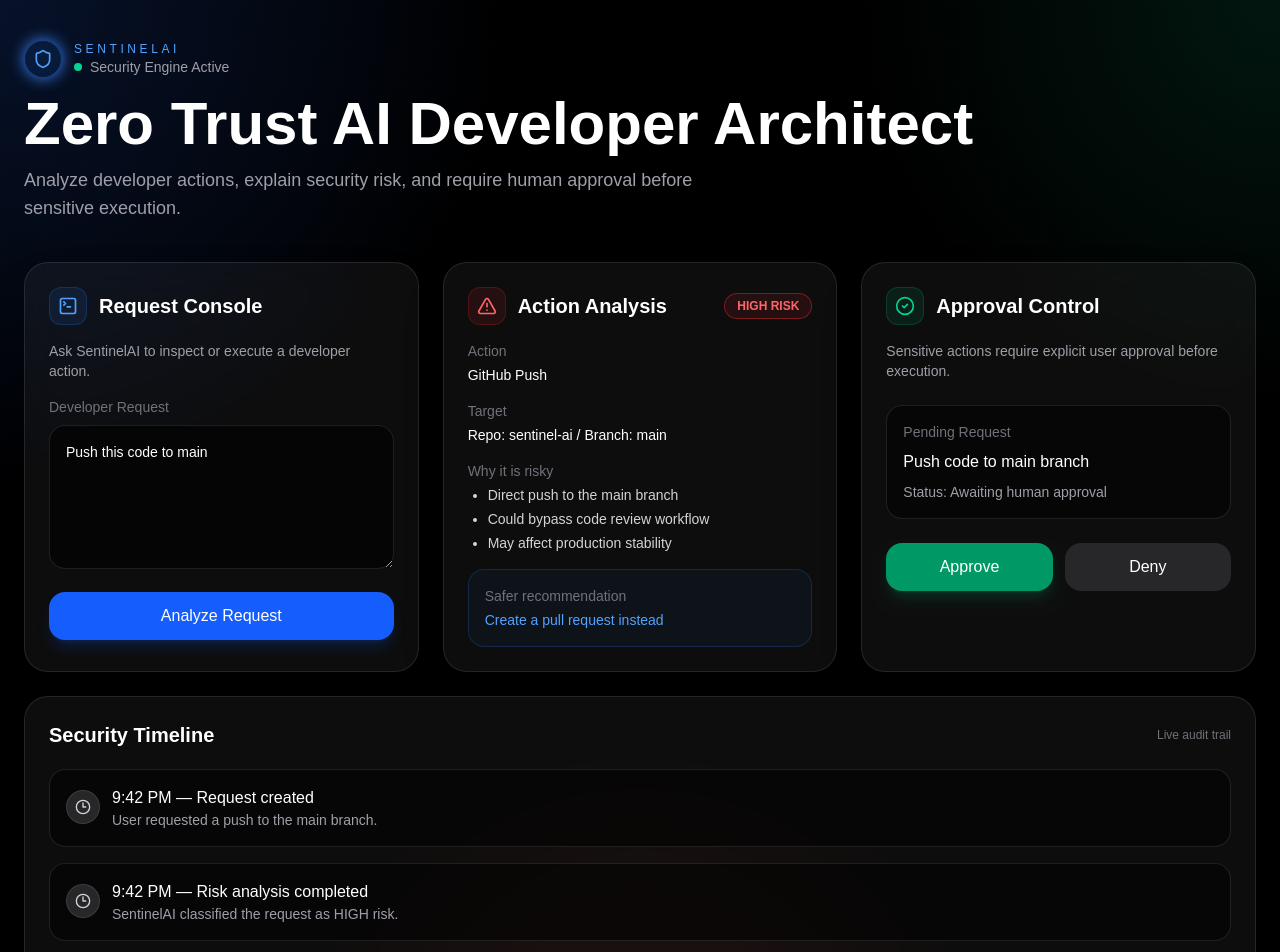
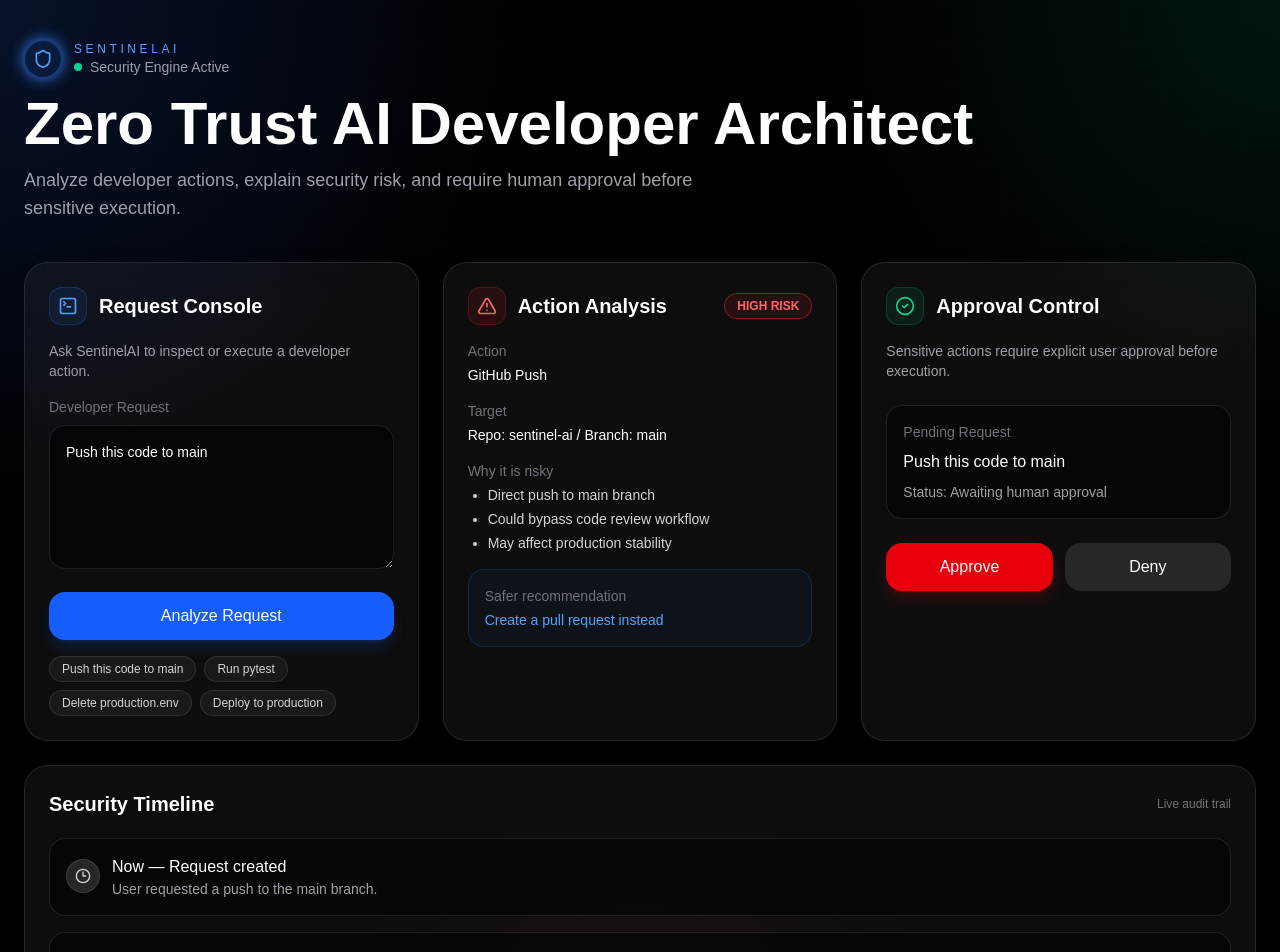
Before and after one commit to Aroool/sentinel-ai, a Next.js app in the folder frontend/: page / in a window 1280 px wide. Shown: the top 952 px of the page. Built offline with nearby package versions, Linux system fonts and the light colour scheme.

Commit message:
feat: make SentinelAI dashboard interactive

```diff
--- a/frontend/app/page.tsx
+++ b/frontend/app/page.tsx
@@ -1,5 +1,6 @@
 "use client";
 
+import { useMemo, useState } from "react";
 import { motion } from "framer-motion";
 import {
   Shield,
@@ -8,6 +9,7 @@ import {
   CheckCircle2,
   Clock3,
 } from "lucide-react";
+import { analyzeAction } from "../lib/analyzeAction";
 
 const cardVariants = {
   hidden: { opacity: 0, y: 24 },
@@ -22,7 +24,130 @@ const cardVariants = {
   }),
 };
 
+type RiskLevel = "LOW" | "MEDIUM" | "HIGH" | "CRITICAL";
+
+type AnalysisResult = {
+  action: string;
+  risk: RiskLevel;
+  reason: string[];
+  recommendation: string;
+};
+
+const riskStyles: Record<RiskLevel, string> = {
+  LOW: "border-emerald-500/40 bg-emerald-500/10 text-emerald-400",
+  MEDIUM: "border-yellow-500/40 bg-yellow-500/10 text-yellow-400",
+  HIGH: "border-red-500/40 bg-red-500/10 text-red-400",
+  CRITICAL: "border-fuchsia-500/40 bg-fuchsia-500/10 text-fuchsia-400",
+};
+
+const riskButtonStyles: Record<RiskLevel, string> = {
+  LOW: "bg-emerald-600 hover:bg-emerald-700 shadow-emerald-600/20",
+  MEDIUM: "bg-yellow-600 hover:bg-yellow-700 shadow-yellow-600/20",
+  HIGH: "bg-red-600 hover:bg-red-700 shadow-red-600/20",
+  CRITICAL: "bg-fuchsia-600 hover:bg-fuchsia-700 shadow-fuchsia-600/20",
+};
+
 export default function Home() {
+  const [request, setRequest] = useState("Push this code to main");
+  const [analysis, setAnalysis] = useState<AnalysisResult>(
+    analyzeAction("Push this code to main") as AnalysisResult
+  );
+  const [status, setStatus] = useState("Awaiting human approval");
+  const [timeline, setTimeline] = useState([
+    {
+      time: "Now",
+      title: "Request created",
+      desc: "User requested a push to the main branch.",
+    },
+    {
+      time: "Now",
+      title: "Risk analysis completed",
+      desc: "SentinelAI classified the request as HIGH risk.",
+    },
+    {
+      time: "Now",
+      title: "Awaiting approval",
+      desc: "Execution paused until the authenticated user approves.",
+    },
+  ]);
+
+  const target = useMemo(() => {
+    const lower = request.toLowerCase();
+
+    if (lower.includes("main")) {
+      return "Repo: sentinel-ai / Branch: main";
+    }
+    if (lower.includes("pytest") || lower.includes("test")) {
+      return "Command: pytest";
+    }
+    if (lower.includes("delete")) {
+      return "Target: production.env";
+    }
+    return "Target: manual review required";
+  }, [request]);
+
+  const analyzeRequest = () => {
+    const result = analyzeAction(request) as AnalysisResult;
+    setAnalysis(result);
+
+    const nextStatus =
+      result.risk === "LOW" ? "Ready for execution" : "Awaiting human approval";
+
+    setStatus(nextStatus);
+
+    setTimeline([
+      {
+        time: "Now",
+        title: "Request created",
+        desc: `User submitted: "${request}"`,
+      },
+      {
+        time: "Now",
+        title: "Risk analysis completed",
+        desc: `SentinelAI classified the request as ${result.risk} risk.`,
+      },
+      {
+        time: "Now",
+        title: nextStatus,
+        desc:
+          result.risk === "LOW"
+            ? "This request is considered safe to execute."
+            : "Execution paused until the authenticated user approves.",
+      },
+    ]);
+  };
+
+  const approveAction = () => {
+    setStatus("Approved and executed");
+
+    setTimeline((prev) => [
+      ...prev,
+      {
+        time: "Now",
+        title: "Action approved",
+        desc: "Authenticated user approved the request.",
+      },
+      {
+        time: "Now",
+        title: "Execution completed",
+        desc: `${analysis.action} was simulated successfully.`,
+      },
+    ]);
+  };
+
+  const denyAction = () => {
+    setStatus("Denied by user");
+
+    setTimeline((prev) => [
+      ...prev,
+      {
+        time: "Now",
+        title: "Action denied",
+        desc: "Authenticated user denied the request.",
+      },
+    ]);
+  };
+
   return (
     <main className="relative min-h-screen overflow-hidden bg-black text-white">
       <div className="absolute inset-0 bg-[radial-gradient(circle_at_top_left,rgba(37,99,235,0.18),transparent_30%),radial-gradient(circle_at_top_right,rgba(16,185,129,0.12),transparent_25%),radial-gradient(circle_at_bottom,rgba(239,68,68,0.10),transparent_30%)]" />
@@ -37,7 +162,13 @@ export default function Home() {
         >
           <div className="mb-4 flex items-center gap-3">
             <motion.div
-              animate={{ boxShadow: ["0 0 0px #3b82f6", "0 0 18px #3b82f6", "0 0 0px #3b82f6"] }}
+              animate={{
+                boxShadow: [
+                  "0 0 0px #3b82f6",
+                  "0 0 18px #3b82f6",
+                  "0 0 0px #3b82f6",
+                ],
+              }}
               transition={{ duration: 2.2, repeat: Infinity }}
               className="rounded-full border border-blue-500/40 bg-blue-500/10 p-2"
             >
@@ -92,16 +223,35 @@ export default function Home() {
             <textarea
               className="w-full h-36 rounded-2xl border border-white/10 bg-black/60 p-4 text-sm outline-none transition focus:border-blue-500/50"
               placeholder="Example: Push this code to main"
-              defaultValue="Push this code to main"
+              value={request}
+              onChange={(e) => setRequest(e.target.value)}
             />
 
             <motion.button
               whileTap={{ scale: 0.98 }}
               whileHover={{ scale: 1.01 }}
+              onClick={analyzeRequest}
               className="mt-4 w-full rounded-2xl bg-blue-600 px-4 py-3 font-medium hover:bg-blue-700 transition shadow-lg shadow-blue-600/20"
             >
               Analyze Request
             </motion.button>
+
+            <div className="mt-4 flex flex-wrap gap-2">
+              {[
+                "Push this code to main",
+                "Run pytest",
+                "Delete production.env",
+                "Deploy to production",
+              ].map((example) => (
+                <button
+                  key={example}
+                  onClick={() => setRequest(example)}
+                  className="rounded-full border border-white/10 bg-white/5 px-3 py-1 text-xs text-zinc-300 hover:bg-white/10"
+                >
+                  {example}
+                </button>
+              ))}
+            </div>
           </motion.section>
 
           <motion.section
@@ -112,7 +262,7 @@ export default function Home() {
             whileHover={{ y: -4, scale: 1.01 }}
             className="rounded-3xl border border-white/10 bg-white/5 backdrop-blur-xl p-6 shadow-2xl"
           >
-            <div className="flex items-center justify-between mb-4">
+            <div className="flex items-center justify-between mb-4 gap-3">
               <div className="flex items-center gap-3">
                 <div className="rounded-xl bg-red-500/10 p-2 border border-red-500/20">
                   <AlertTriangle className="h-5 w-5 text-red-400" />
@@ -123,36 +273,36 @@ export default function Home() {
               <motion.span
                 animate={{ opacity: [0.7, 1, 0.7] }}
                 transition={{ duration: 1.6, repeat: Infinity }}
-                className="rounded-full border border-red-500/40 bg-red-500/10 px-3 py-1 text-xs font-semibold text-red-400"
+                className={`rounded-full border px-3 py-1 text-xs font-semibold ${riskStyles[analysis.risk]}`}
               >
-                HIGH RISK
+                {analysis.risk} RISK
               </motion.span>
             </div>
 
             <div className="space-y-4 text-sm">
               <div>
                 <p className="text-zinc-500 mb-1">Action</p>
-                <p className="font-medium">GitHub Push</p>
+                <p className="font-medium">{analysis.action}</p>
               </div>
 
               <div>
                 <p className="text-zinc-500 mb-1">Target</p>
-                <p className="font-medium">Repo: sentinel-ai / Branch: main</p>
+                <p className="font-medium">{target}</p>
               </div>
 
               <div>
                 <p className="text-zinc-500 mb-1">Why it is risky</p>
                 <ul className="list-disc pl-5 text-zinc-300 space-y-1">
-                  <li>Direct push to the main branch</li>
-                  <li>Could bypass code review workflow</li>
-                  <li>May affect production stability</li>
+                  {analysis.reason.map((item) => (
+                    <li key={item}>{item}</li>
+                  ))}
                 </ul>
               </div>
 
               <div className="rounded-2xl border border-blue-500/20 bg-blue-500/5 p-4">
                 <p className="text-zinc-500 mb-1">Safer recommendation</p>
                 <p className="text-blue-400 font-medium">
-                  Create a pull request instead
+                  {analysis.recommendation}
                 </p>
               </div>
             </div>
@@ -179,17 +329,16 @@ export default function Home() {
 
             <div className="rounded-2xl border border-white/10 bg-black/50 p-4 mb-6">
               <p className="text-sm text-zinc-500 mb-2">Pending Request</p>
-              <p className="font-medium mb-2">Push code to main branch</p>
-              <p className="text-sm text-zinc-400">
-                Status: Awaiting human approval
-              </p>
+              <p className="font-medium mb-2">{request || "No request entered"}</p>
+              <p className="text-sm text-zinc-400">Status: {status}</p>
             </div>
 
             <div className="flex gap-3">
               <motion.button
                 whileTap={{ scale: 0.97 }}
                 whileHover={{ scale: 1.02 }}
-                className="flex-1 rounded-2xl bg-emerald-600 px-4 py-3 font-medium hover:bg-emerald-700 transition shadow-lg shadow-emerald-600/20"
+                onClick={approveAction}
+                className={`flex-1 rounded-2xl px-4 py-3 font-medium transition shadow-lg ${riskButtonStyles[analysis.risk]}`}
               >
                 Approve
               </motion.button>
@@ -197,6 +346,7 @@ export default function Home() {
               <motion.button
                 whileTap={{ scale: 0.97 }}
                 whileHover={{ scale: 1.02 }}
+                onClick={denyAction}
                 className="flex-1 rounded-2xl bg-zinc-800 px-4 py-3 font-medium hover:bg-zinc-700 transition"
               >
                 Deny
@@ -218,28 +368,12 @@ export default function Home() {
           </div>
 
           <div className="space-y-4">
-            {[
-              {
-                time: "9:42 PM",
-                title: "Request created",
-                desc: "User requested a push to the main branch.",
-              },
-              {
-                time: "9:42 PM",
-                title: "Risk analysis completed",
-                desc: "SentinelAI classified the request as HIGH risk.",
-              },
-              {
-                time: "9:43 PM",
-                title: "Awaiting approval",
-                desc: "Execution paused until the authenticated user approves.",
-              },
-            ].map((item, index) => (
+            {timeline.map((item, index) => (
               <motion.div
-                key={item.title}
+                key={`${item.title}-${index}`}
                 initial={{ opacity: 0, x: -14 }}
                 animate={{ opacity: 1, x: 0 }}
-                transition={{ delay: 0.5 + index * 0.12 }}
+                transition={{ delay: 0.2 + index * 0.08 }}
                 className="rounded-2xl border border-white/10 bg-black/50 p-4"
               >
                 <div className="flex items-start gap-3">
```
